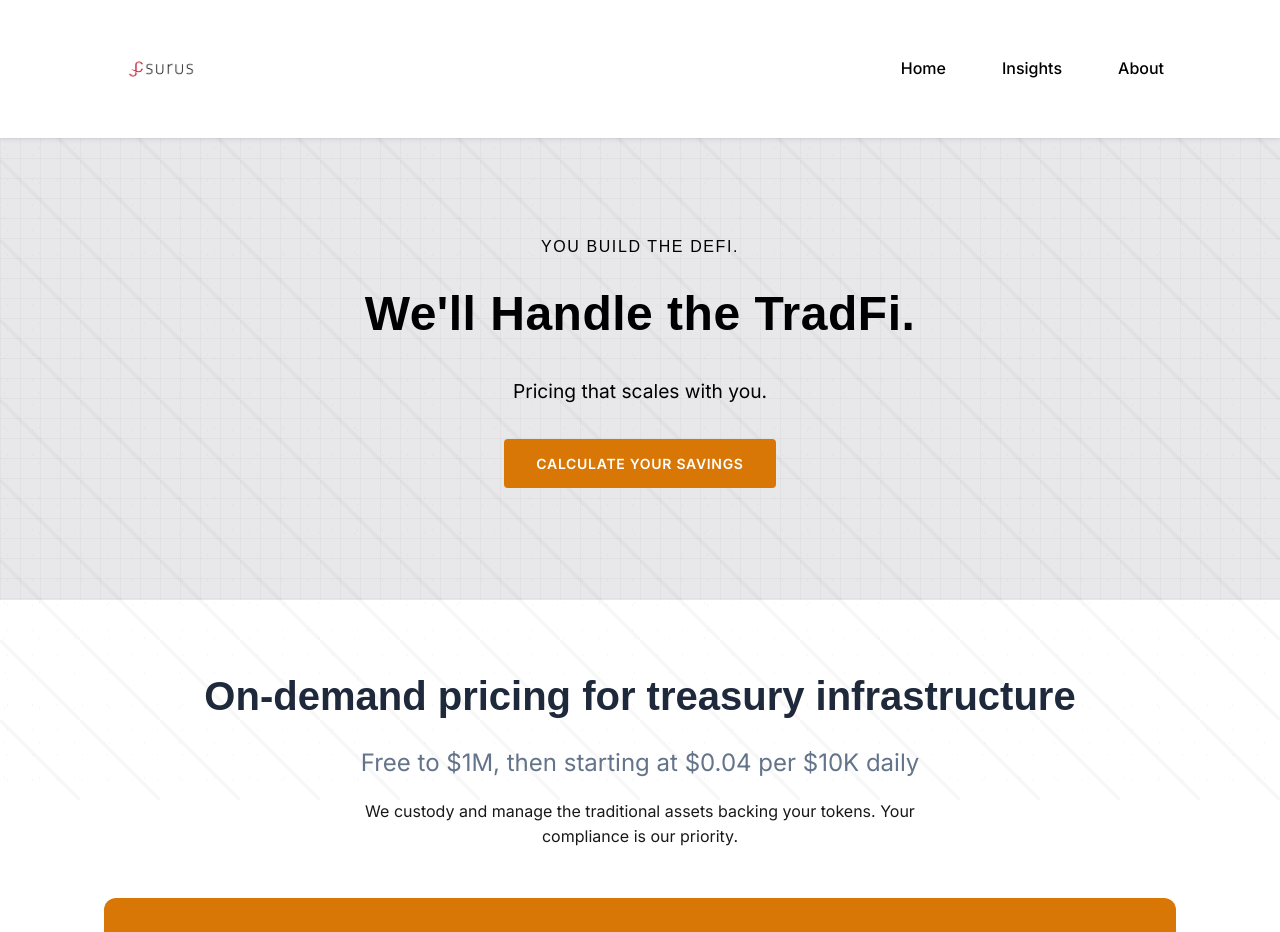
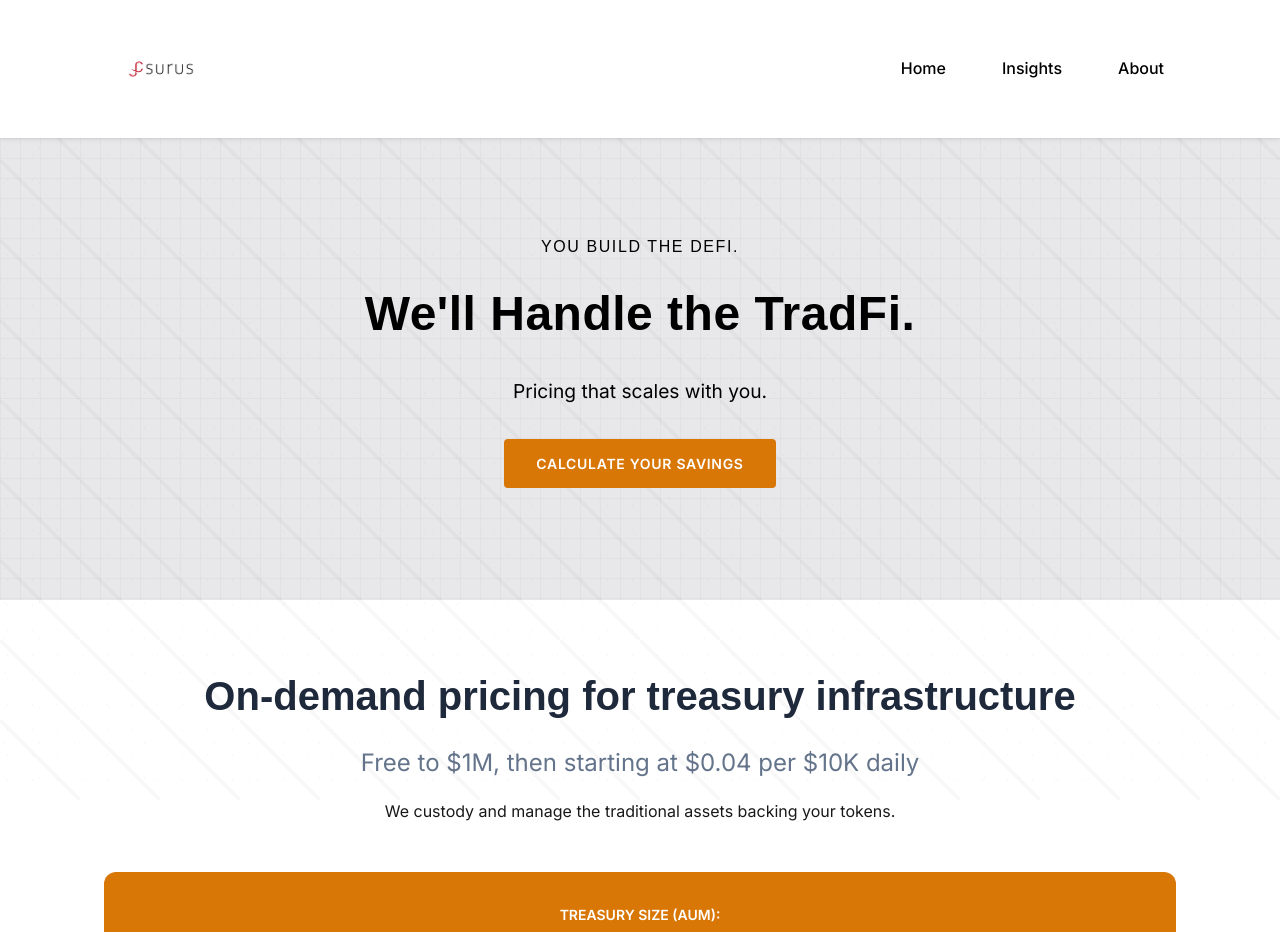
Before and after one commit to klr08/surus-website, a React (Vite) app: page / in a window 1280 px wide. Shown: the top 932 px of the page. Built offline with nearby package versions, Linux system fonts and the light colour scheme; a web font is replaced by a local one.

Commit message:
Remove 'Your compliance is our priority' text from pricing calculator section

```diff
--- a/src/components/home/PricingSection.tsx
+++ b/src/components/home/PricingSection.tsx
@@ -33,7 +33,7 @@
           <h2>On-demand pricing for treasury infrastructure</h2>
           <p className="pricing-subtitle">Free to $1M, then starting at $0.04 per $10K daily</p>
           <p className="pricing-description">
-            We custody and manage the traditional assets backing your tokens. Your compliance is our priority.
+            We custody and manage the traditional assets backing your tokens.
           </p>
         </div>
 
```
